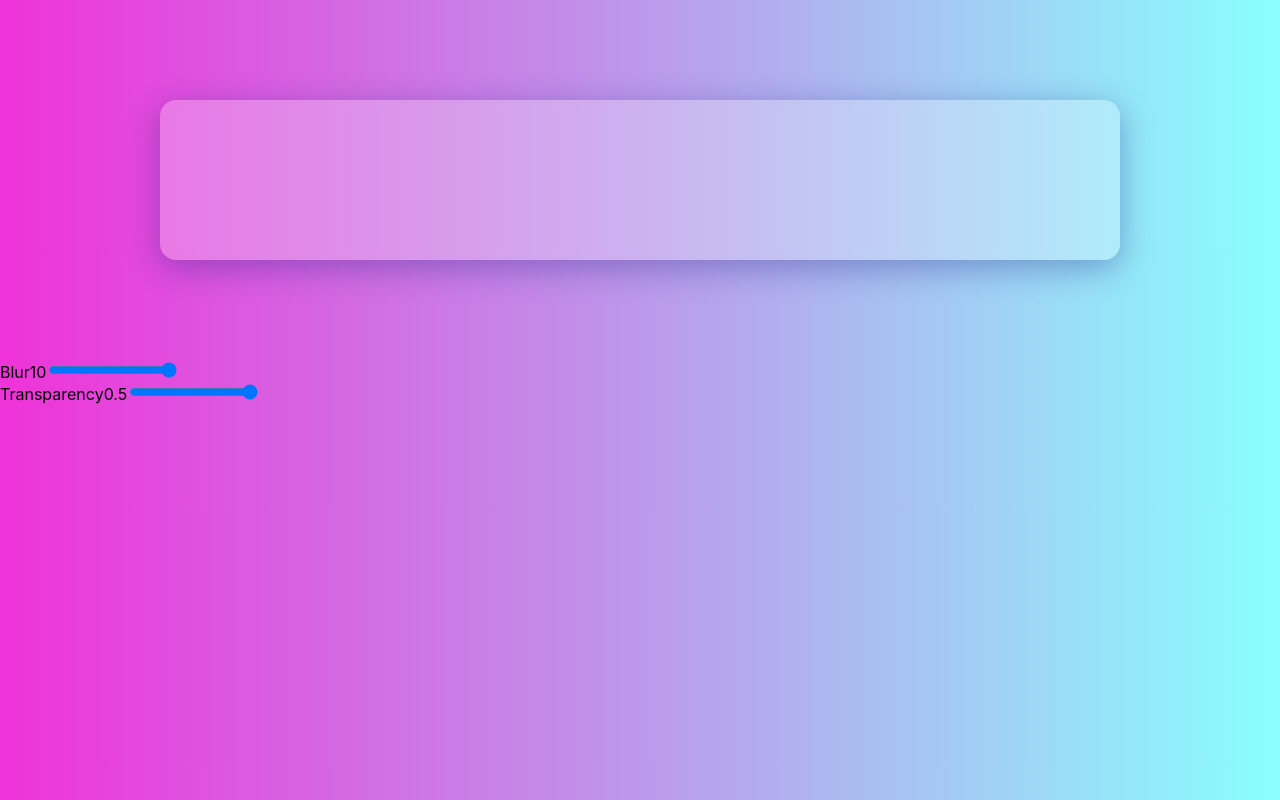
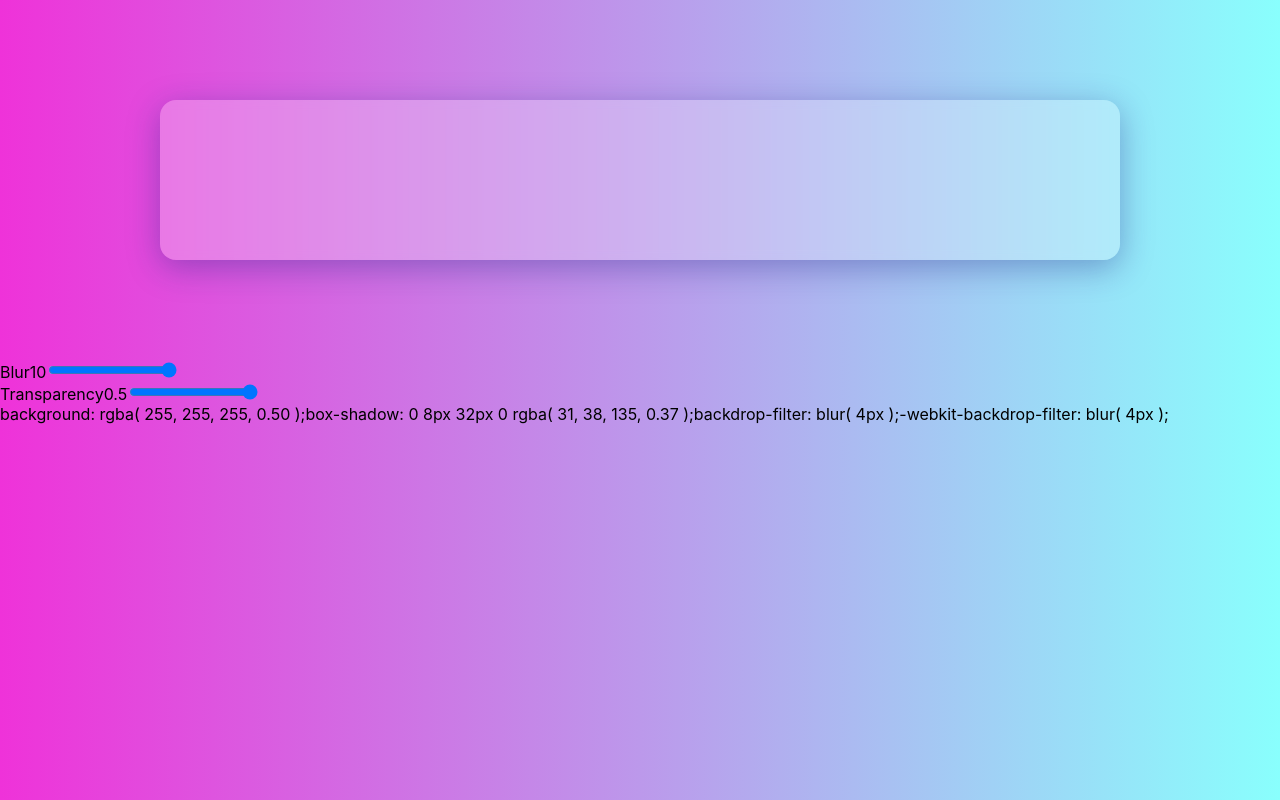
Before and after one commit to dreamxinxcode/react-glassmorphism-css-generator, a React (Create React App) app: page / in a window 1280 px wide. Built offline with nearby package versions, Linux system fonts and the light colour scheme.

Commit message:
output component

```diff
--- a/src/App.js
+++ b/src/App.js
@@ -2,7 +2,7 @@ import './App.css';
 import Glass from './components/Glass';
 import BlurSlider from './components/BlurSlider';
 import TransparencySlider from './components/TransparencySlider';
-
+import Output from './components/Output';
 
 function App() {
   return (
@@ -10,6 +10,7 @@ function App() {
       <Glass />
       <BlurSlider />
       <TransparencySlider />
+      <Output />
     </div>
   );
 }
--- a/src/components/Output.jsx
+++ b/src/components/Output.jsx
@@ -0,0 +1,15 @@
+import React from 'react'
+import './Output.scss';
+
+function Output() {
+  return (
+    <div>
+      <span>background: rgba( 255, 255, 255, 0.50 );</span>
+      <span>box-shadow: 0 8px 32px 0 rgba( 31, 38, 135, 0.37 );</span>
+      <span>backdrop-filter: blur( 4px );</span>
+      <span>-webkit-backdrop-filter: blur( 4px );</span>
+    </div>
+  )
+}
+
+export default Output
```
Also changed, not shown: 1 other file (tests, documents, lock files or other folders).
